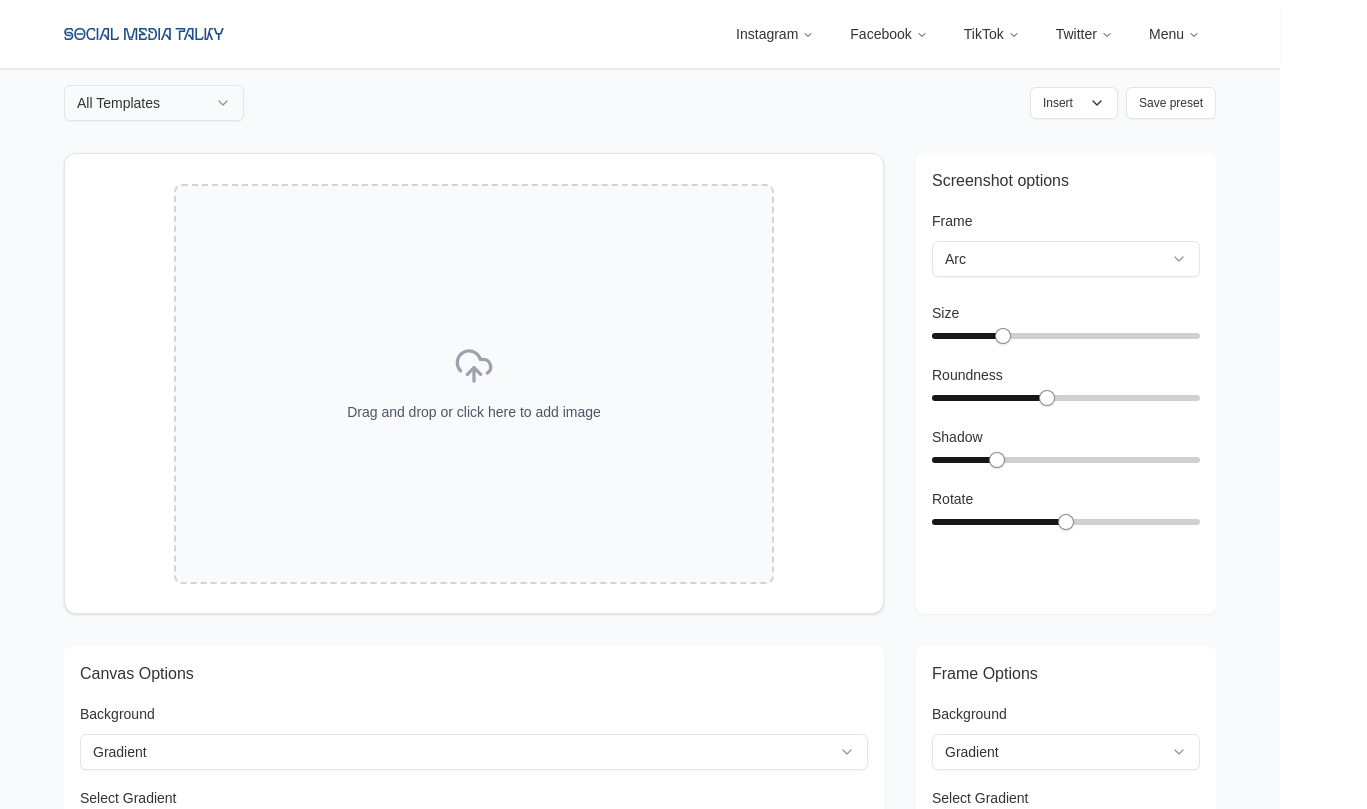
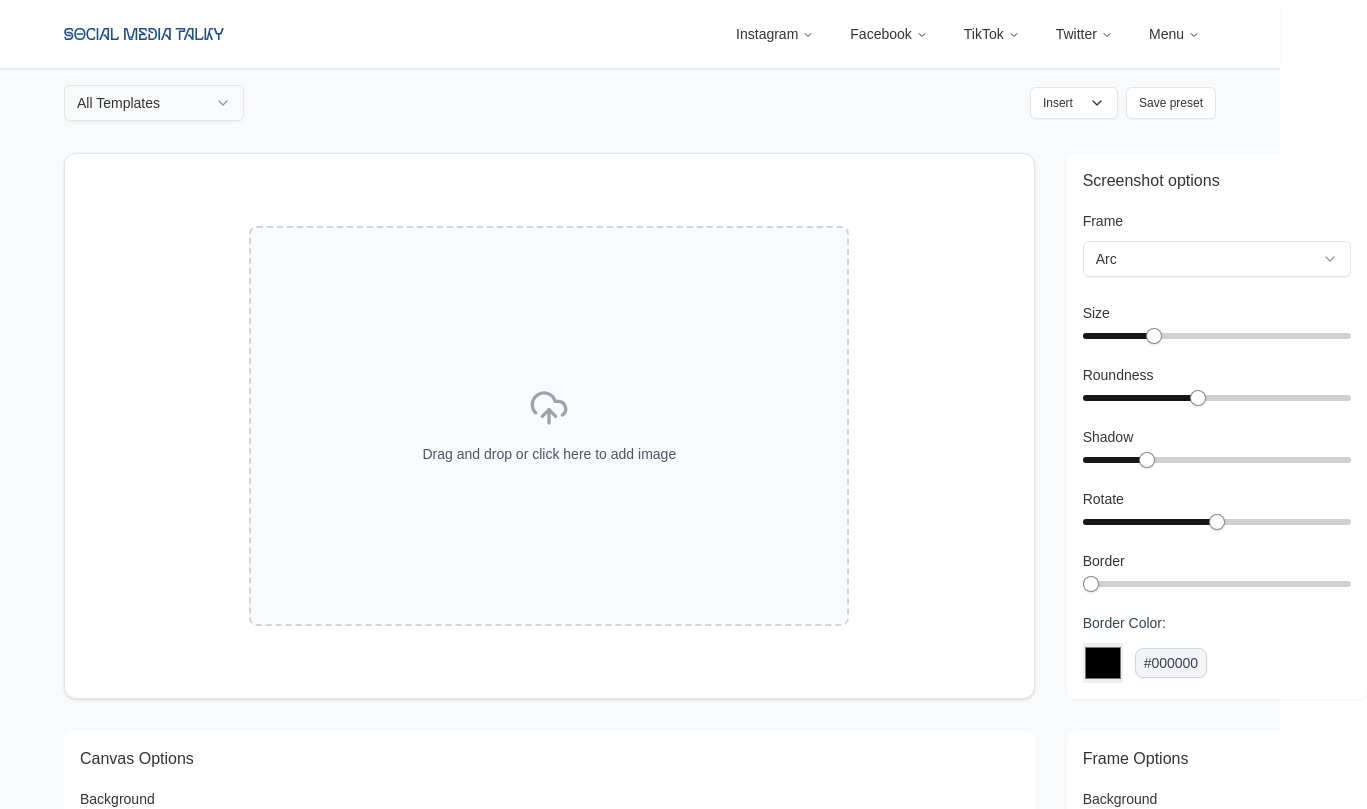
Before and after one commit to ansariazaz/instagram-bio-generator, a Next.js app: page /tools/screenshot-generator in a window 1280 px wide. Shown: the top 809 px of the page, 1367 px wide, since content can reach past the window. Built offline with nearby package versions, Linux system fonts and the light colour scheme.

Commit message:
added border

```diff
--- a/app/tools/(others)/screenshot-generator/page.tsx
+++ b/app/tools/(others)/screenshot-generator/page.tsx
@@ -20,7 +20,9 @@ interface GeneratorState {
   roundness: number;
   shadow: number;
   rotate: number;
+  border: number;
   frame: string;
+  borderColor: string;
   background: string;
 }
 
@@ -30,12 +32,16 @@ export default function ScreenshotGenerator() {
     roundness: 17,
     shadow: 9,
     rotate: 0,
+    border: 0,
+    borderColor: "#000000",
     frame: "arc",
     background: "gradient",
   });
   const [canvas, setCanvas] = useState({
     background: "gradient",
-  })
+    gradiant: null,
+    color: null,
+  });
   const [image, setImage] = useState<string | null>(null);
   const screenshotRef = useRef<HTMLDivElement>(null);
   const handleUpload = (file: File) => {
@@ -96,11 +102,9 @@ export default function ScreenshotGenerator() {
     { label: "Cyan", value: "cyan", colors: "bg-cyan-600" },
   ];
   const handleDownload = useCallback(async () => {
-
     await new Promise((resolve) => setTimeout(resolve, 100));
     if (screenshotRef.current) {
       try {
-
         const canvas = await html2canvas(screenshotRef.current, {
           scale: 2,
           removeContainer: true,
@@ -111,8 +115,8 @@ export default function ScreenshotGenerator() {
         link.href = image;
         link.download = "tweet.png";
         link.click();
-      } catch(error){
-        console.log(error,"error")
+      } catch (error) {
+        console.log(error, "error");
       }
     }
   }, []);
@@ -156,18 +160,22 @@ export default function ScreenshotGenerator() {
                 : solidColors.find((c) => c.value === settings.color)?.colors
             }`}
           >
-            <div className="flex h-full items-center justify-center" >
+            <div className="flex h-full items-center justify-center">
               {image ? (
                 <div
                   className={`relative overflow-hidden ${
                     canvas.background === "gradient"
                       ? gradientOptions.find((g) => g.value === canvas.gradient)
                           ?.colors
-                      : solidColors.find((c) => c.value === canvas.color)?.colors
+                      : solidColors.find((c) => c.value === canvas.color)
+                          ?.colors
                   }`}
                   style={{
-                    transform: `rotate(${settings.rotate}deg) scale(${settings.size / 100})`,
+                    transform: `rotate(${settings.rotate}deg) scale(${
+                      settings.size / 100
+                    })`,
                     borderRadius: `${settings.roundness}px`,
+                    border: `${settings.border}px solid ${settings.borderColor}`,
                     boxShadow: `0 ${settings.shadow}px ${
                       settings.shadow * 2
                     }px rgba(0,0,0,0.1)`,
@@ -266,6 +274,36 @@ export default function ScreenshotGenerator() {
                   step={1}
                 />
               </div>
+              <div className="space-y-2">
+                <label className="text-sm font-medium">Border</label>
+                <Slider
+                  value={[settings.border]}
+                  onValueChange={([value]) =>
+                    setSettings({ ...settings, border: value })
+                  }
+                  min={0}
+                  max={50}
+                  step={1}
+                />
+              </div>
+              <div className="space-y-2">
+                <label className="text-sm font-medium text-gray-700">
+                  Border Color:
+                </label>
+                <div className="flex items-center space-x-3">
+                  <input
+                    type="color"
+                    className="h-10 w-10 cursor-pointer"
+                    onChange={(e) =>
+                      setSettings({ ...settings, borderColor: e.target.value })
+                    }
+                    value={settings.borderColor}
+                  />
+                  <span className="text-sm px-2 py-1 bg-gray-100 text-gray-700 rounded-lg border border-gray-300 shadow-sm">
+                    {settings.borderColor}
+                  </span>
+                </div>
+              </div>
             </div>
           </div>
 
@@ -294,9 +332,7 @@ export default function ScreenshotGenerator() {
 
               {canvas.background === "gradient" && (
                 <div className="space-y-2">
-                    <label className="text-sm font-medium">
-                      Select Gradient
-                    </label>
+                  <label className="text-sm font-medium">Select Gradient</label>
                   <div className="flex gap-4">
                     {gradientOptions.map((option) => (
                       <div
```
Also changed, not shown: constant/types.ts (added, +66 -0 lines). Lines whose indentation alone changed are shown as unchanged.
